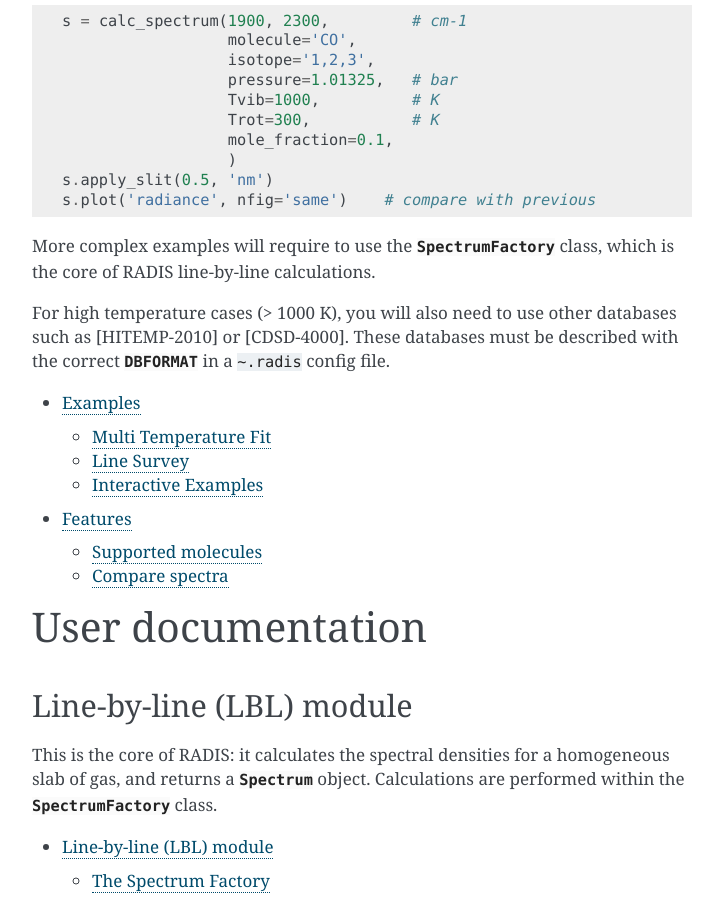
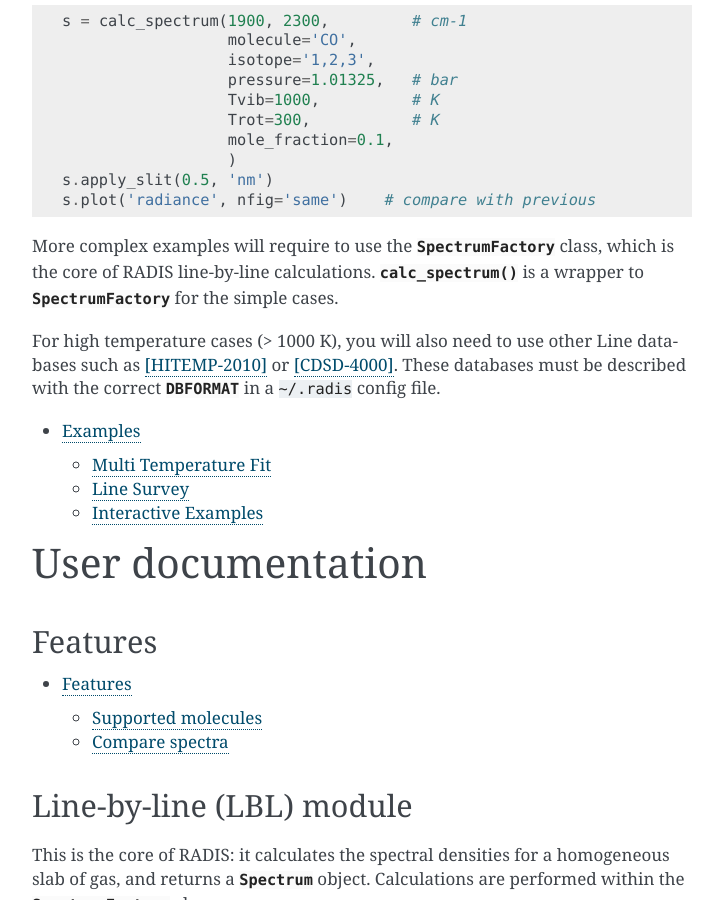
Before and after one commit to radis/radis, a Sphinx documentation site: the page built from docs/index.rst, in a window 1280 px wide and 900 px high, scrolled down 1830 px. Shown: the whole window, without its empty margins (388-1111 px from the left). Built offline with Sphinx 7.4.7, drawn with Linux system fonts in a browser that asks for light colours; pages that are not in the unit, such as notebooks, are missing from menus; some of the changed text lies outside the part shown.

Commit message:
update docs

```diff
--- a/docs/index.rst
+++ b/docs/index.rst
@@ -48,7 +48,7 @@ Calculate a CO equilibrium spectrum from the HITRAN database, using the
 .. figure:: examples/co_spectrum_1000K.png
     :scale: 20 %
 
-Calculate a CO **nonequilibrium** spectrum from the HITRAN database
+Calculate a CO *nonequilibrium* spectrum from the HITRAN database
 (on your first call, this will calculate and cache the CO(X) rovibrational
 energies) ::
 
@@ -65,10 +65,12 @@ energies) ::
 
 More complex examples will require to use the :py:class:`~radis.lbl.factory.SpectrumFactory`
 class, which is the core of RADIS line-by-line calculations.
+:py:func:`~radis.lbl.calc.calc_spectrum` is a wrapper to :py:class:`~radis.lbl.factory.SpectrumFactory`
+for the simple cases.
 
-For high temperature cases (> 1000 K), you will also need to use other databases such as
-[HITEMP-2010] or [CDSD-4000]. These databases must be described with the correct
-:py:data:`~radis.misc.config.DBFORMAT` in a ``~.radis`` config file.
+For high temperature cases (> 1000 K), you will also need to use other Line databases such as
+[HITEMP-2010]_ or [CDSD-4000]_. These databases must be described with the correct
+:py:data:`~radis.misc.config.DBFORMAT` in a ``~/.radis`` config file.
 
 
 .. toctree::
@@ -77,18 +79,18 @@ For high temperature cases (> 1000 K), you will also need to use other databases
    examples
 
 
+==================
+User documentation
+==================
+
+Features
+--------
 
 .. toctree::
 
    :maxdepth: 2
 
    features
-
-
-
-==================
-User documentation
-==================
 
 
 Line-by-line (LBL) module
--- a/docs/references.rst
+++ b/docs/references.rst
@@ -25,6 +25,10 @@ Bibliography
                spectroscopic databank, Journal of Quantitative Spectroscopy and Radiative Transfer 112 (9) (2011)
                1403–1410, ISSN 00224073, doi:10.1016/j.jqsrt.2011.03.005
 
+.. [HAPI] `HAPI: The HITRAN Application Programming Interface <http://hitran.org/hapi>`_
+          R. Kochanov, I. Gordon, L. Rothman, P. Wcisło, C. Hill, J. Wilzewski, HITRAN Application Programming Interface (HAPI):
+          A comprehensive approach to working with spectroscopic data, Journal of Quantitative Spectroscopy
+          and Radiative Transfer 177 (2016) 15–30, ISSN 00224073, doi:10.1016/j.jqsrt.2016.03.005.
 
 
 Useful Links
--- a/docs/spectrum/howto.rst
+++ b/docs/spectrum/howto.rst
@@ -438,7 +438,7 @@ RADIS allows the combination of Spectra such as::
 
 Refer to the `line-of-sight module <https://radis.readthedocs.io/en/latest/los/index.html>`__
 
-.. _label_spectrum_howto_compare:
+.. _label_spectrum_howto_compare
 Compare two Spectra
 -------------------
 
@@ -489,7 +489,7 @@ In :func:`~radis.spectrum.compare.plot_diff`, you can choose to plot the absolut
 
 
 
-.. _label_spectrum_howto_interpolate:
+.. _label_spectrum_howto_interpolate
 Interpolate a Spectrum on another
 ---------------------------------
 
```
Also changed, not shown: other parts of docs/index.rst (+1 -1 lines), docs/examples.rst (+16 -3 lines), 5 other files.
